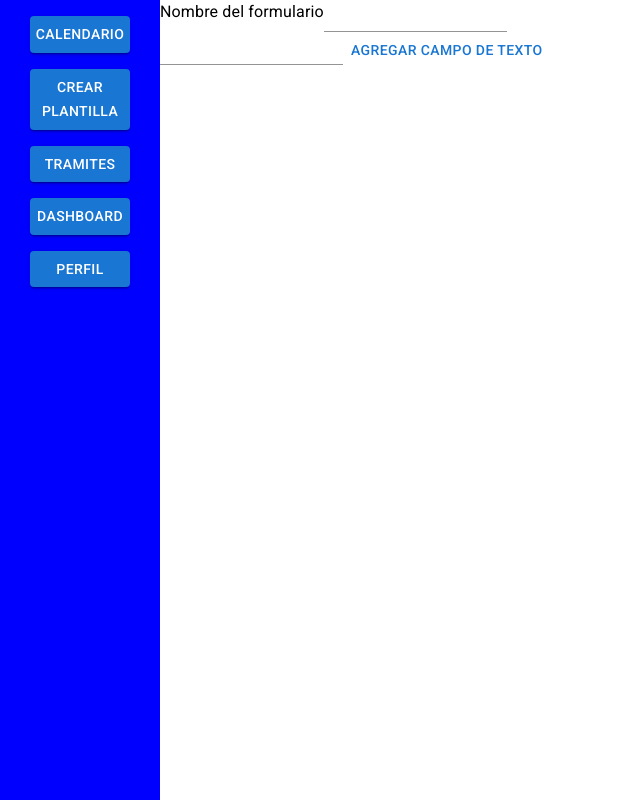
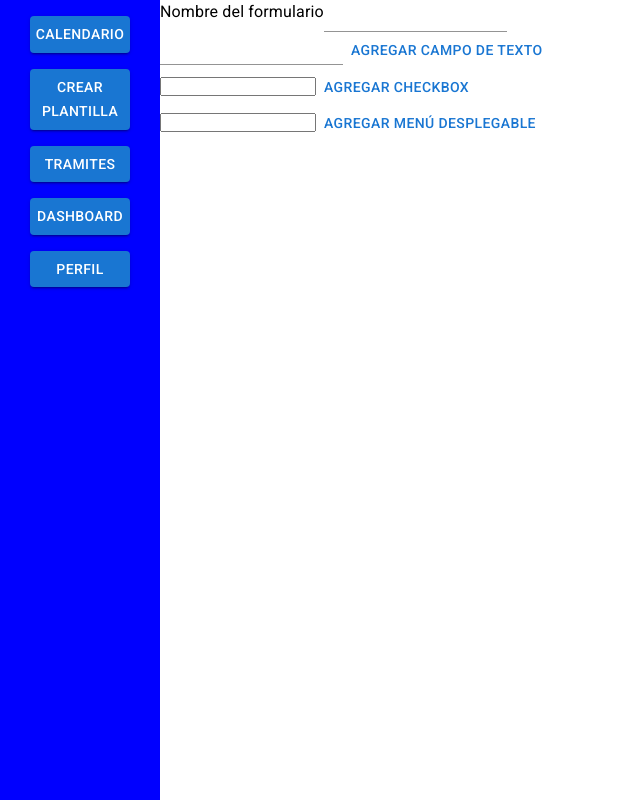
Before and after one commit to GiulianoGreco03/AgenditaReact, a React (Vite) app in the folder AgenditaReact/: page /form-creator in a window 1280 px wide. Shown: the whole page, without its empty margins (0-640 px from the left). Built offline with nearby package versions, Linux system fonts and the light colour scheme.

Commit message:
Funcionalidad para crear checkbox, textfield y selects en el FormTemplateCreator

```diff
--- a/AgenditaReact/src/Components/FormTemplate/FormTemplateCreator/FormTemplateCreator.tsx
+++ b/AgenditaReact/src/Components/FormTemplate/FormTemplateCreator/FormTemplateCreator.tsx
@@ -10,6 +10,7 @@ import FormControlLabel from "@mui/material/FormControlLabel";
 import { useState } from "react";
 import TextFieldItem from "../TextFieldItem/TextField";
 import Input from "@mui/material/Input";
+import SelectItem from "../SelectItem/SelectItem";
 
 function FormTemplateCreator() {
   //const { register, handleSumbit } = useForm();
@@ -19,21 +20,73 @@ function FormTemplateCreator() {
   const [selects, setSelects] = useState<selectTemplate[]>([]);
 
   const [textFieldInput, setTextFieldInput] = useState("");
+  const [checkboxInput, setCheckboxInput] = useState("");
+  const [selectInput, setSelectInput] = useState("");
+  const [optionInputs, setOptionInputs] = useState<Record<number, string>>({});
 
-  const [textFieldOrder, setTextFieldOrder] = useState(0);
+  const [textFieldOrder, setTextFieldOrder] = useState(textFields.length);
+  const [checkboxOrder, setCheckboxOrder] = useState(checkboxes.length);
+  const [selectOrder, setSelectOrder] = useState(selects.length);
 
   const createTextField = (name: string) => {
-    if(name!= null && name!=""){
-        setTextFieldOrder(textFieldOrder + 1);
-        const newField: textFieldTemplate = { title: name, order: textFieldOrder };
-        setTextFields((prev) => [...prev, newField]);
-        setTextFieldInput("")
+    if (name != null && name != "") {
+      const newField: textFieldTemplate = {
+        title: name,
+        description: "",
+        order: textFieldOrder,
+      };
+      setTextFieldOrder(textFieldOrder + 1);
+      setTextFields((prev) => [...prev, newField]);
+      setTextFieldInput("");
+    }
+  };
+
+  const createCheckbox = (name: string) => {
+    if (name != null && name != "") {
+      const newCheck: checkboxTemplate = { title: name, order: textFieldOrder };
+      setCheckboxOrder(checkboxOrder + 1);
+      setCheckboxes((prev) => [...prev, newCheck]);
+      setCheckboxInput("");
+    }
+  };
+
+  const createSelect = (name: string) => {
+    if (name != null && name != "") {
+      const newSelect: selectTemplate = {
+        title: name,
+        order: selectOrder,
+        options: [],
+      };
+      setSelectOrder(selectOrder + 1);
+      setSelects((prev) => [...prev, newSelect]);
+      setSelectInput("");
     }
   };
 
   const deleteTextField = (textField: textFieldTemplate) => {
     const newTextFields = textFields.filter((t) => t.order != textField.order);
     setTextFields(newTextFields);
+  };
+
+  const deleteCheckbox = (checkbox: checkboxTemplate) => {
+    const newCheckboxes = checkboxes.filter((t) => t.order != checkbox.order);
+    setCheckboxes(newCheckboxes);
+  };
+
+  const deleteSelect = (select: selectTemplate) => {
+    const newSelects = selects.filter((t) => t.order != select.order);
+    setSelects(newSelects);
+  };
+
+  const addOptionToSelect = (order: number) => {
+    setSelects((prev) =>
+      prev.map((select) =>
+        select.order === order
+          ? { ...select, options: [...select.options, { option: optionInputs[order] }] }
+          : select
+      )
+    );
+    setOptionInputs(optionInputs[order]="");
   };
 
   return (
@@ -54,30 +107,71 @@ function FormTemplateCreator() {
           </Button>
           {textFields.map((text) => {
             return (
-              <Box key={text.order} sx={{display:"flex", alignItems:"center"}}>
-                <TextFieldItem title={text.title} description="" order={text.order}/>
+              <Box
+                key={text.order}
+                sx={{ display: "flex", alignItems: "center" }}
+              >
+                <TextFieldItem
+                  title={text.title}
+                  description=""
+                  order={text.order}
+                />
                 <Button onClick={() => deleteTextField(text)}>eliminar</Button>
               </Box>
             );
           })}
         </Box>
-        {/* <Box>
+        <Box>
           <input
-            value={textFieldInput}
-            onChange={(e) => setTextFieldInput(e.target.value)}
+            value={checkboxInput}
+            onChange={(e) => setCheckboxInput(e.target.value)}
           />
-          <Button onClick={() => createTextField(textFieldInput)}>
+          <Button onClick={() => createCheckbox(checkboxInput)}>
             Agregar checkbox
           </Button>
-          {textFields.map((text) => {
+          {checkboxes.map((text) => {
             return (
               <Box key={text.order}>
                 <FormControlLabel control={<Checkbox />} label={text.title} />
-                <Button onClick={() => deleteTextField(text)}>eliminar</Button>
+                <Button onClick={() => deleteCheckbox(text)}>eliminar</Button>
               </Box>
             );
           })}
-        </Box> */}
+        </Box>
+        <Box>
+          <input
+            value={selectInput}
+            onChange={(e) => setSelectInput(e.target.value)}
+          />
+          <Button onClick={() => createSelect(selectInput)}>
+            Agregar menú desplegable
+          </Button>
+          {selects.map((text) => {
+            return (
+              <Box key={text.order}>
+                <SelectItem
+                  title={text.title}
+                  order={text.order}
+                  options={text.options}
+                />
+                <Input
+                  value={optionInputs[text.order] || ""}
+                  onChange={(e) =>
+                    setOptionInputs({
+                      ...optionInputs,
+                      [text.order]: e.target.value,
+                    })
+                  }
+                />
+                <Button onClick={() => addOptionToSelect(text.order)}>
+                  {" "}
+                  Agregar opción
+                </Button>
+                <Button onClick={() => deleteSelect(text)}>eliminar</Button>
+              </Box>
+            );
+          })}
+        </Box>
       </form>
     </Box>
   );
--- /dev/null
+++ b/AgenditaReact/src/Components/FormTemplate/SelectItem/SelectItem.tsx
@@ -0,0 +1,27 @@
+import Box from "@mui/material/Box";
+import type { selectTemplate } from "../../../Interfaces/FormTemplate/selectTemplate.interface";
+import Typography from "@mui/material/Typography";
+import MenuItem from "@mui/material/MenuItem";
+import Select from "@mui/material/Select";
+import { useState } from "react";
+
+
+function SelectItem({ title, order, options }: selectTemplate) {
+
+    const [selectedOption, setSelectedOption] = useState("")
+
+  return (
+    <Box key={order}>
+      <Typography>{title}</Typography>
+      <Select fullWidth value={selectedOption} onChange={(e)=>setSelectedOption(e.target.value)}>
+        {options.map((option, index) => (
+          <MenuItem key={index} value={option.option}>
+            {option.option}
+          </MenuItem>
+        ))}
+      </Select>
+    </Box>
+  );
+}
+
+export default SelectItem;
--- a/AgenditaReact/src/Components/FormTemplate/TextFieldItem/TextField.tsx
+++ b/AgenditaReact/src/Components/FormTemplate/TextFieldItem/TextField.tsx
@@ -1,8 +1,9 @@
 import Box from "@mui/material/Box"
 import TextField from "@mui/material/TextField"
 import Typography from "@mui/material/Typography"
+import type { textFieldTemplate } from "../../../Interfaces/FormTemplate/textFieldTemplate.interface"
 
-function TextFieldItem({title, description, order}){
+function TextFieldItem({title, description, order}:textFieldTemplate){
     return(
         <Box key={order} sx={{display:"flex",flexDirection:"column" , alignItems:"center"}}>
             <Typography>{title}</Typography>
--- a/AgenditaReact/src/Interfaces/FormTemplate/textFieldTemplate.interface.ts
+++ b/AgenditaReact/src/Interfaces/FormTemplate/textFieldTemplate.interface.ts
@@ -1,4 +1,5 @@
 export interface textFieldTemplate{
     title:string,
+    description:string,
     order:number
 }
```
